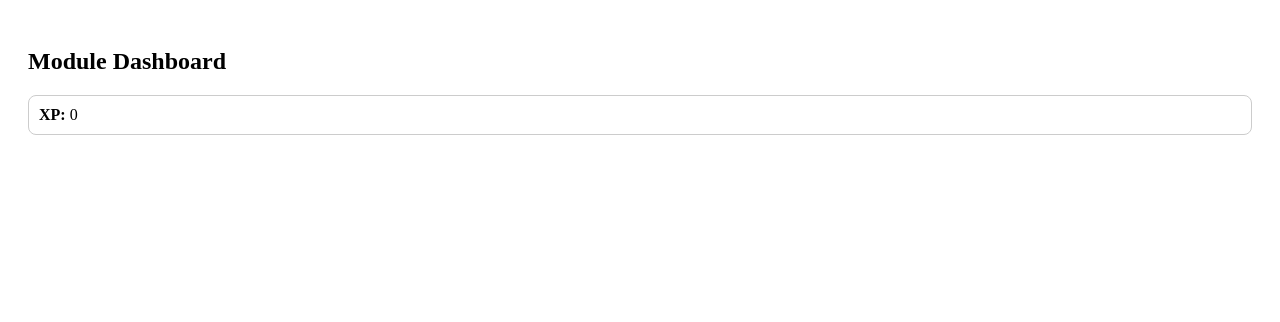
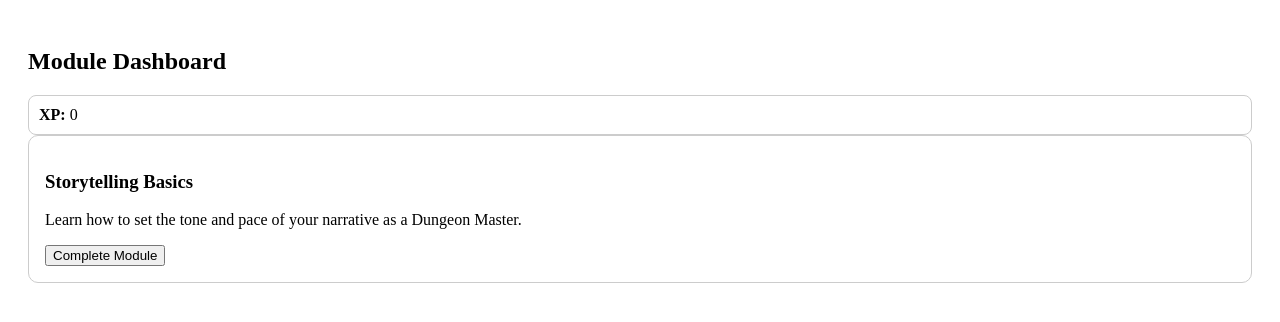
Before and after one commit to elotogari/DM-ASSISTANCE-TOOL, a React (Vite) app in the folder dm-assistant/: page / in a window 1280 px wide. Both pictures are taken after a click on the button "Start". Shown: the top 322 px of the page. Built offline with nearby package versions, Linux system fonts and the light colour scheme; the HTML template or start-up script is replaced by a standard one.

Commit message:
added module card

```diff
--- a/dm-assistant/src/App.jsx
+++ b/dm-assistant/src/App.jsx
@@ -1,10 +1,17 @@
 import React, { useState } from "react";
 import Home from "./components/Home";
 import XPTracker from "./components/XPTracker";
+import ModuleCard from "./components/ModuleCard";
 
 function App() {
   const [started, setStarted] = useState(false);
   const [xp, setXp] = useState(0);
+  const [completedModules, setCompletedModules] = useState({ storytelling: false });
+
+  const handleCompleteModule = (key, xpGained) => {
+    setCompletedModules((prev) => ({ ...prev, [key]: true }));
+    setXp((prev) => prev + xpGained);
+  };
 
   return (
     <div>
@@ -14,7 +21,13 @@ function App() {
         <div style={{ padding: "20px" }}>
           <h2>Module Dashboard</h2>
           <XPTracker xp={xp} />
-          {/* Add your learning modules here later */}
+
+          <ModuleCard
+            title="Storytelling Basics"
+            description="Learn how to set the tone and pace of your narrative as a Dungeon Master."
+            completed={completedModules.storytelling}
+            onComplete={() => handleCompleteModule("storytelling", 50)}
+          />
         </div>
       )}
     </div>
--- /dev/null
+++ b/dm-assistant/src/components/ModuleCard.jsx
@@ -0,0 +1,23 @@
+import React from "react";
+
+const ModuleCard = ({ title, description, completed, onComplete }) => {
+  return (
+    <div style={{
+      border: "1px solid #ccc",
+      borderRadius: "10px",
+      padding: "16px",
+      marginBottom: "16px",
+      backgroundColor: completed ? "#e0ffe0" : "#fff"
+    }}>
+      <h3>{title}</h3>
+      <p>{description}</p>
+      {completed ? (
+        <p style={{ color: "green", fontWeight: "bold" }}>✅ Completed</p>
+      ) : (
+        <button onClick={onComplete}>Complete Module</button>
+      )}
+    </div>
+  );
+};
+
+export default ModuleCard;
```
